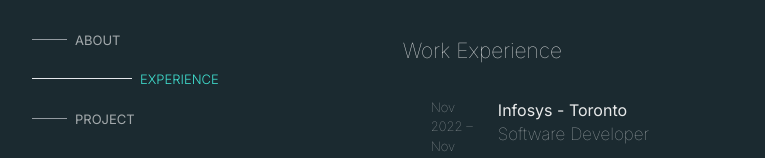
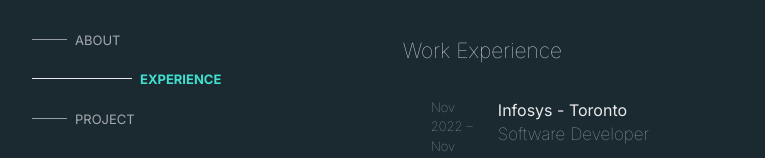
Before and after one commit to KamKooner/Portfolio, a Next.js app: page / in a window 1280 px wide. Both pictures are taken after a click on the element "EXPERIENCE". Shown: the part 640-798 px from the top of the page, without its empty margins (328-1093 px from the left). Built offline with nearby package versions, Linux system fonts and the light colour scheme.

Commit message:
font bold on active selector

```diff
--- a/src/app/components/Title.tsx
+++ b/src/app/components/Title.tsx
@@ -102,7 +102,7 @@ const handleClick = (event: React.MouseEvent<HTMLDivElement>) =>{
           {isAbout ? (
             <span className='flex'>
               <hr className='mt-2 w-[100px] transition-width ease-in-out duration-300'></hr>
-              <p className="mb-5 ml-2 font-light opacity-100 text-turquoise">ABOUT</p>
+              <p className="mb-5 ml-2 font-bold opacity-100 text-turquoise">ABOUT</p>
             </span>
           ) : (
             <span className='flex'>
@@ -116,7 +116,7 @@ const handleClick = (event: React.MouseEvent<HTMLDivElement>) =>{
           {isExperience ? (
             <span className='flex'>
               <hr className='mt-2 w-[100px] transition-width ease-in-out duration-300'></hr>
-              <p className="mb-5 ml-2 font-light  opacity-100 text-turquoise">EXPERIENCE</p>
+              <p className="mb-5 ml-2 font-bold  opacity-100 text-turquoise">EXPERIENCE</p>
             </span>
           ) : (
             <span className='flex'>
@@ -131,7 +131,7 @@ const handleClick = (event: React.MouseEvent<HTMLDivElement>) =>{
           {isProject ? (
             <span className='flex'>
               <hr className='mt-2 w-[100px] transition-width ease-in-out duration-300'></hr>
-              <p className="mb-5 ml-2 font-light opacity-100 text-turquoise">PROJECT</p>
+              <p className="mb-5 ml-2 font-bold opacity-100 text-turquoise">PROJECT</p>
             </span>
           ) : (
             <span className='flex'>
```
